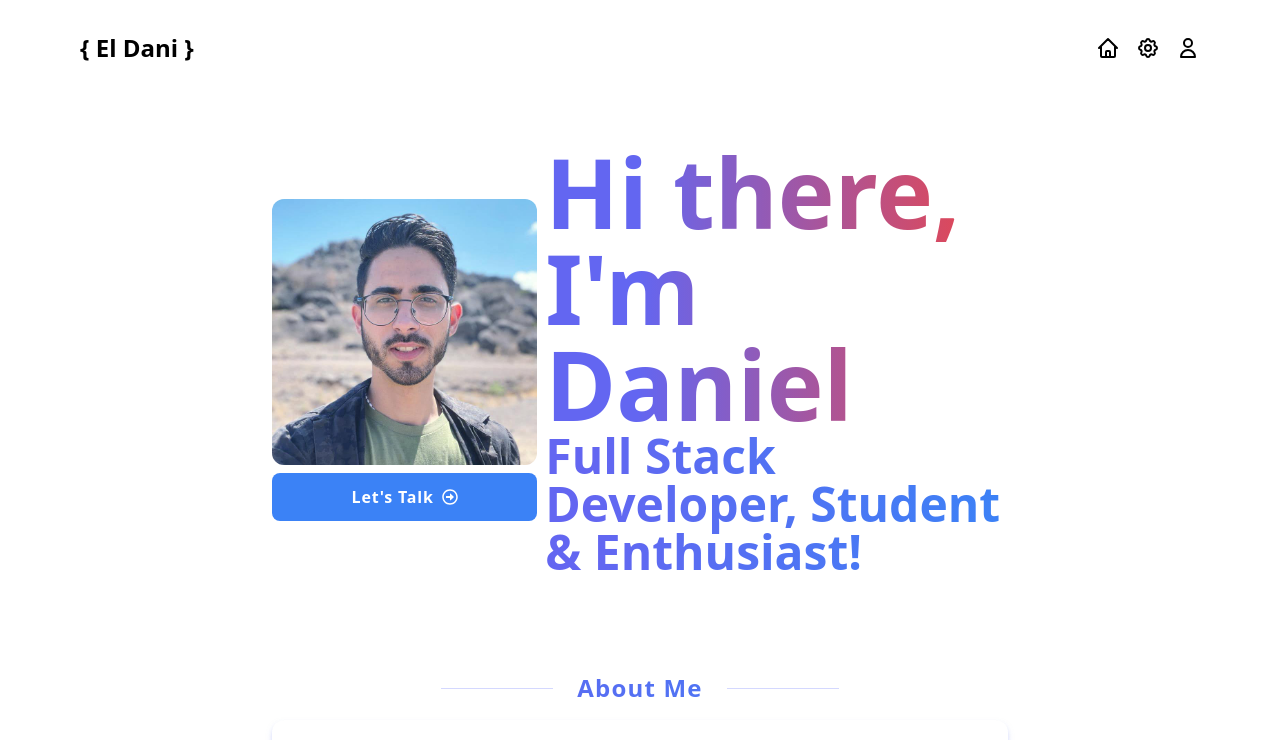
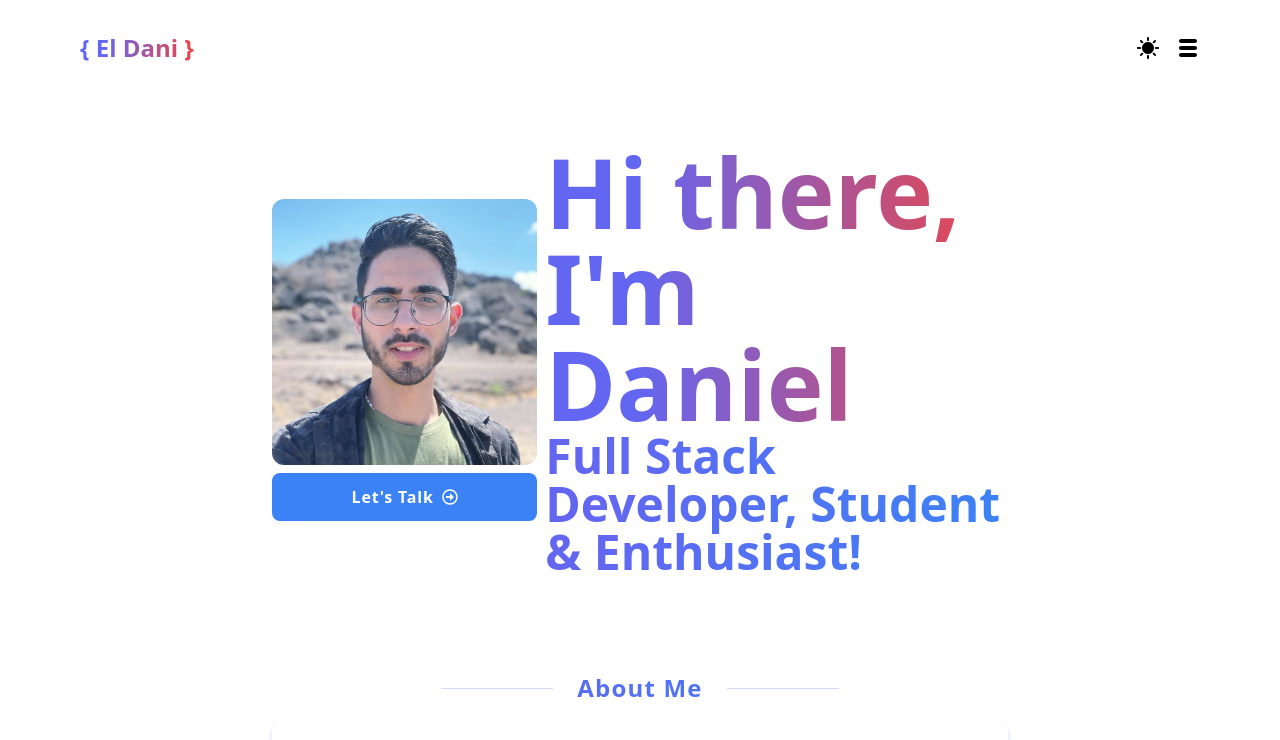
Before and after one commit to danielFernandezDj/dani-portfolio-app, a React (Vite) app: page /home in a window 1280 px wide. Shown: the top 740 px of the page. Built offline with nearby package versions, Linux system fonts and the light colour scheme.

Commit message:
ading to new I cons to the nav

```diff
--- a/src/App.jsx
+++ b/src/App.jsx
@@ -1,6 +1,16 @@
 import React from 'react';
 import { BrowserRouter as Router, Route, Routes, Link } from 'react-router-dom';
 import { HomeIcon, CogIcon, UserIcon } from '@heroicons/react/outline';
+// Dark Theme Icon
+import { GiMoonBats } from "react-icons/gi";
+// Light Theme Icon
+import { MdSunny } from "react-icons/md";
+// Nav Menu Icon
+import { TiThMenu } from "react-icons/ti";
+// Linkedin Icon
+import { FaLinkedin } from "react-icons/fa";
+// Github Icon
+import { SiGithub } from "react-icons/si";
 
 // Component Pages
 import Home from './components/HomePage';
@@ -22,7 +32,7 @@ function NavBar() {
 
         {/* Left Side */}
         <div className='flex space-x-8 items-center justify-center'>
-          <Link to="/home" className="text-black text-2xl font-bold">
+          <Link to="/home" className="text-2xl logo-style">
             &#123; El Dani &#125;
           </Link>
           {/* <div className="space-x-4">
@@ -35,13 +45,10 @@ function NavBar() {
         {/* Right side - Icons */}
         <div className="flex space-x-4">
           <button className="text-black hover:text-gray-300">
-            <HomeIcon className="h-6 w-6" />
+            <MdSunny className="h-6 w-6" />
           </button>
           <button className="text-black hover:text-gray-300">
-            <CogIcon className="h-6 w-6" />
-          </button>
-          <button className="text-black hover:text-gray-300">
-            <UserIcon className="h-6 w-6" />
+            <TiThMenu className="h-6 w-6" />
           </button>
         </div>
       </div>
--- a/src/components/HomePage.jsx
+++ b/src/components/HomePage.jsx
@@ -78,16 +78,14 @@ export default function Home() {
       <main className="flex flex-col gap-16 max-w-sm mx-auto sm:max-w-3xl">
         {/* ----------------------------- HERO ----------------------------- */}
         <section className="flex sm:flex-row flex-col-reverse items-center sm:mt-8 p-4 overflow-hidden max-w-full gap-2">
-           <div className="flex flex-col size-4/5">
+          <div className="flex flex-col size-4/5">
             <img className="rounded-xl size-fit" src="./mePhoto.jpeg" alt="Me in Moto)" />
             <button className="flex gap-2 flex-row justify-center items-center mt-2 p-3 text-white font-bold sm:tracking-wider btn-home-animation">
               Let's Talk <span> <FaRegArrowAltCircleRight className="size-4" /></span>
             </button>
           </div>
           <div className="flex flex-col text-center sm:text-left">
-            <p className="text-7xl sm:text-8xl font-bold text-slate-800
-              font-extrabold bg-clip-text text-transparent bg-gradient-to-r from-indigo-500 from-20% to-red-500"
-            >
+            <p className="text-7xl sm:text-8xl font-bold font-extrabold bg-clip-text text-transparent bg-gradient-to-r from-indigo-500 from-20% to-red-500">
               Hi there, <br /> I'm Daniel
             </p>
             <p className="text-2xl sm:text-5xl font-bold
@@ -100,7 +98,7 @@ export default function Home() {
 
         {/* ----------------------------- About Me ----------------------------- */}
         <section className="m-4">
-          <strong className="flex justify-center gap-6 text-2xl tracking-wider text-slate-800 bg-clip-text text-transparent bg-gradient-to-r from-indigo-500 from-20% to-blue-500">
+          <strong className="flex justify-center gap-6 text-2xl tracking-wider bg-clip-text text-transparent bg-gradient-to-r from-indigo-500 from-20% to-blue-500">
             <span className="horizontal-line"></span> About Me <span className="horizontal-line"></span>
           </strong>
           <div className="flex sm:flex-nowrap gap-4 flex-wrap mt-4 p-4 overflow-hidden max-w-full justify-around shadow-md shadow-indigo-300/50 rounded-xl">
--- a/src/components/TechIknow.jsx
+++ b/src/components/TechIknow.jsx
@@ -19,7 +19,7 @@ export default function TechThatIKnow() {
         <strong className="mx-4 mb-4 flex justify-center w-auto text-2xl tracking-wider bg-clip-text text-transparent bg-gradient-to-r from-blue-500 from-20% to-green-500">
           Tech that I have used.
         </strong>
-        <div className="flex flex-wrap gap-5 p-4 justify-around ">
+        <div className="flex flex-wrap sm:gap-5 gap-3 p-4 justify-around ">
           <div className="flex flex-col justify-center items-center icon-hover-animation">
             <FaReact className="size-10 grow" style={iconsColor('rgb(14 165 233)')} />{/*Blue*/}
             <p>React</p>
--- a/src/index.css
+++ b/src/index.css
@@ -3,6 +3,10 @@
 @tailwind utilities;
 
 @layer components {
+  .logo-style {
+    @apply font-extrabold bg-clip-text text-transparent bg-gradient-to-r from-indigo-500 from-20% to-red-500;
+  }
+
   .btn-home-animation {
     @apply rounded-lg sm:hover:shadow-md transition sm:ease-out delay-150 bg-blue-500 sm:hover:-translate-y-1 sm:hover:scale-110 sm:hover:bg-blue-950 duration-300;
   }
```
